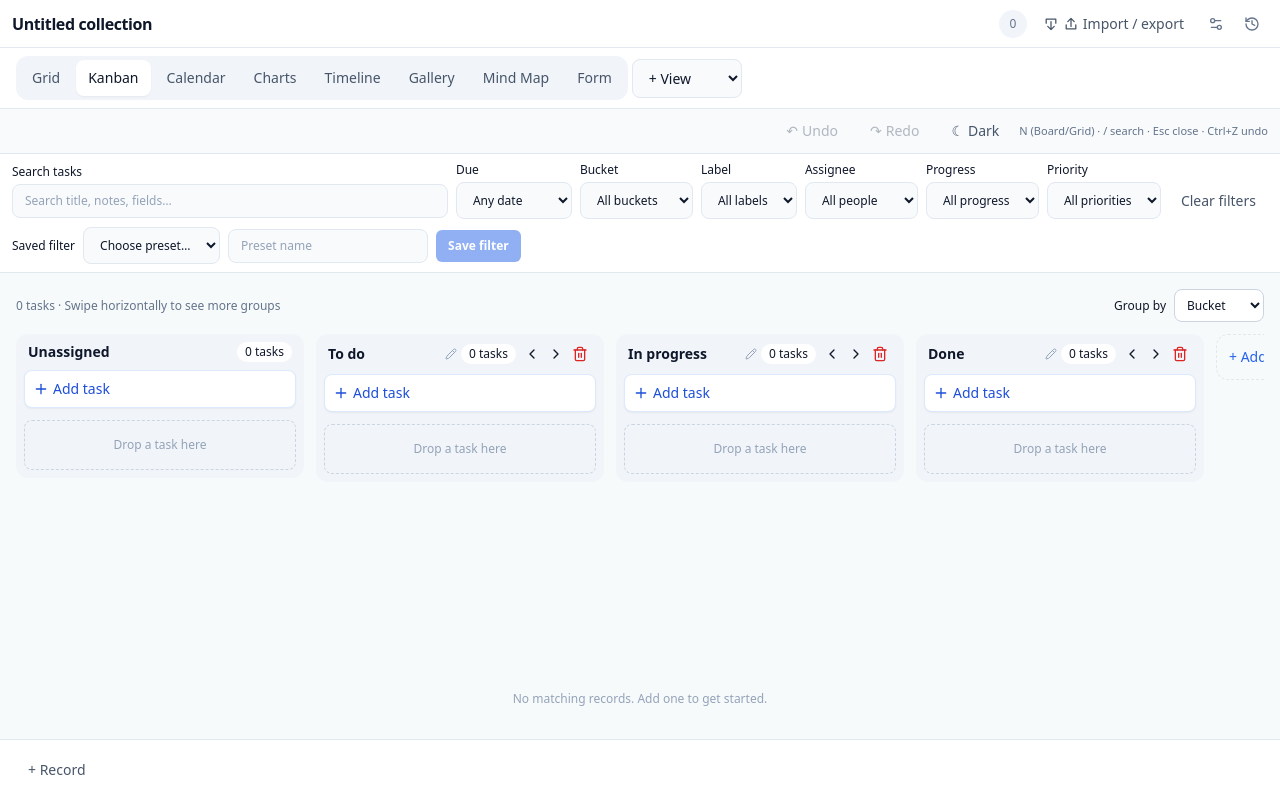
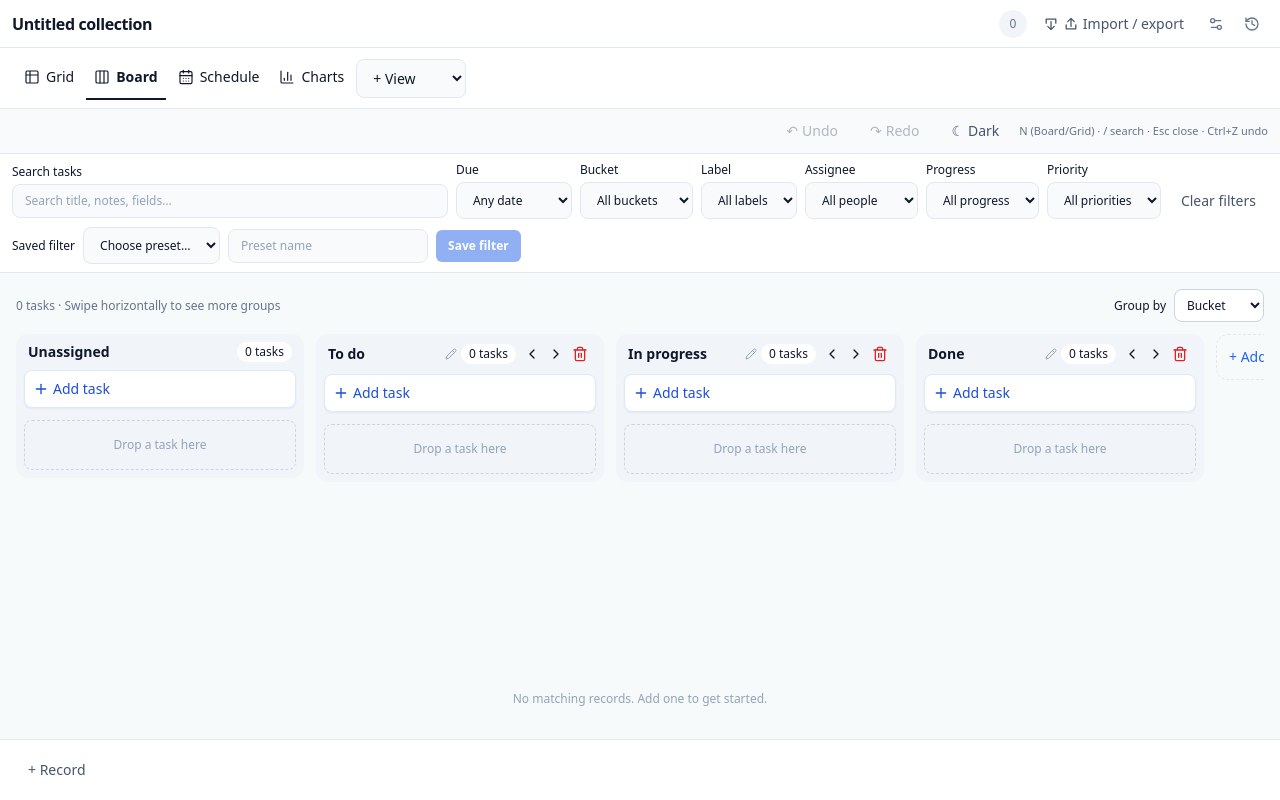
Before and after one commit to eddyvn98/collection-planner, a React (Vite) app: page / in a window 1280 px wide. Built offline with nearby package versions, Linux system fonts and the light colour scheme.

Commit message:
feat(ui-a): icon tabs Grid Board Schedule Charts with Fluent underline

```diff
--- a/src/renderers/CollectionViewTabs.tsx
+++ b/src/renderers/CollectionViewTabs.tsx
@@ -3,6 +3,7 @@
 import React, { useEffect, useRef, useState } from "react";
 import { createPortal } from "react-dom";
 import { btnClass } from "./CollectionFieldEditor";
+import { Table2, Columns3, CalendarDays, BarChart3 } from "lucide-react";
 import type { CollectionView } from "../collections/model";
 
 interface Props {
@@ -58,13 +59,20 @@ export function CollectionViewTabs({ views, activeViewId, readOnly, onSelect, on
       </div>
     </div>, document.body) : null;
 
+  const icons = {table:Table2, kanban:Columns3, calendar:CalendarDays, charts:BarChart3};
+  const labels = {table:"Grid",kanban:"Board",calendar:"Schedule",charts:"Charts"};
   return <>
-    <div className="flex flex-wrap items-center gap-1 rounded-xl bg-slate-100 p-1 dark:bg-slate-900">
-      {views.map(view => <button key={view.id} aria-pressed={view.id === activeViewId}
-        className={btnClass + (view.id === activeViewId ? " bg-white text-slate-900 shadow-sm dark:bg-slate-700 dark:text-white" : " text-slate-500 dark:text-slate-400")}
-        onContextMenu={event => { event.preventDefault(); setContextMenu({ viewId: view.id, x: event.clientX, y: event.clientY }); }}
-        onClick={event => { if (event.button === 0) onSelect(view.id); }}>{view.name}</button>)}
-    </div>
+    <nav aria-label="Plan views" className="flex h-11 min-w-0 items-stretch gap-1 overflow-x-auto">
+      {views.filter(v=>v.kind in icons).map(view=>{
+        const Icon=icons[view.kind as keyof typeof icons];
+        return <button type="button" key={view.id} aria-current={view.id===activeViewId?"page":undefined}
+          className={"inline-flex min-h-10 shrink-0 items-center gap-1.5 border-b-2 px-2 text-sm transition hover:bg-[var(--planner-hover)] focus-visible:outline-2 focus-visible:outline-offset-[-3px] focus-visible:outline-[var(--planner-accent)] "+
+            (view.id===activeViewId?"border-[var(--planner-accent)] font-semibold text-[var(--planner-accent)]":"border-transparent text-[var(--planner-secondary)]")}
+          onContextMenu={event=>{event.preventDefault();setContextMenu({viewId:view.id,x:event.clientX,y:event.clientY});}}
+          onClick={()=>onSelect(view.id)}><Icon aria-hidden="true" size={16} strokeWidth={1.75}/>
+          {labels[view.kind as keyof typeof labels]}</button>;
+      })}
+    </nav>
     {menu}
     {dialog}
   </>;
```
